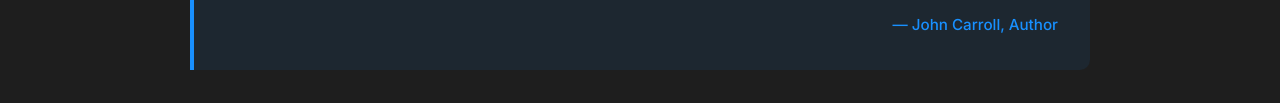
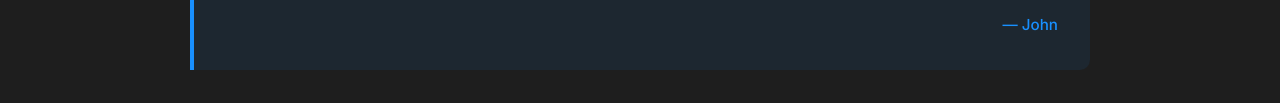
Before and after one commit to Splinters-io/GLARS, a plain HTML site: page index.html in a window 1280 px wide. Shown: the part 594-697 px from the top of the page. Drawn offline with Linux system fonts and the light colour scheme.

Commit message:
Update index.html

```diff
--- a/index.html
+++ b/index.html
@@ -38,7 +38,7 @@
                     <path d="M15 21c3 0 7-1 7-8V5c0-1.25-.757-2.017-2-2h-4c-1.25 0-2 .75-2 1.972V11c0 1.25.75 2 2 2h.75c0 2.25.25 4-2.75 4v3c0 1 0 1 1 1z"></path>
                 </svg>
                 <p>While the Risk Score might be important to some, the true value of GLARS lies in ensuring that essential questions have answers, and that decision-makers understand the material effects on data custodians, data owners, and those accountable for compliance. It's about ensuring full consideration of data location risks, so informed decisions can be made with a complete picture of jurisdictional implications.</p>
-                <div class="quote-attribution">— John Carroll, Author</div>
+                <div class="quote-attribution">— John</div>
             </div>
         </div>
 
```
